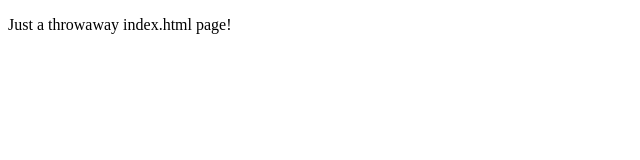
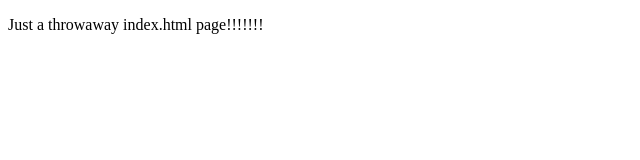
Before and after one commit to pmvdw/git-basics, a plain HTML site: page index.html in a window 1280 px wide. Shown: the full height of the page, 0-640 px from the left. Drawn offline with Linux system fonts and the light colour scheme.

Commit message:
added more !!!

```diff
--- a/index.html
+++ b/index.html
@@ -4,6 +4,6 @@
   <title>Learn GitHub</title>
 </head>
 <body>
-  <p>Just a throwaway index.html page!</p>
+  <p>Just a throwaway index.html page!!!!!!!</p>
 </body>
 </html>
```
